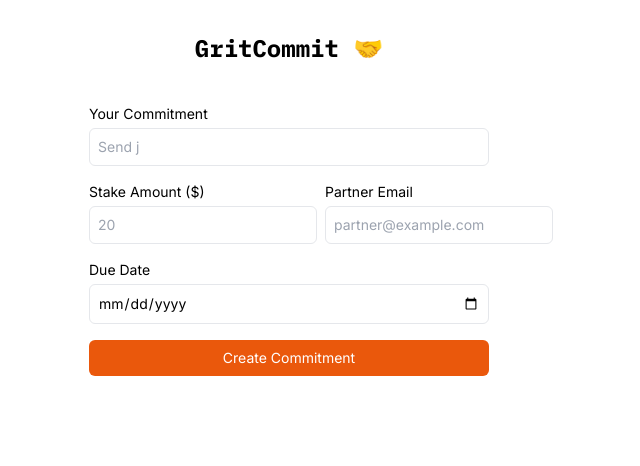
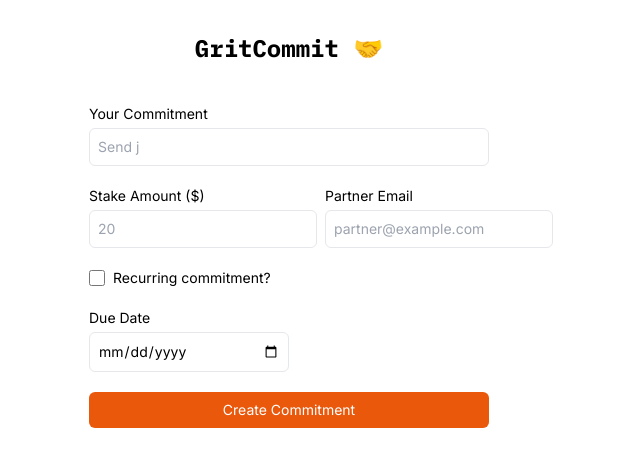
Before and after one commit to dryu99/gritcommit-pub, a Next.js app in the folder web/: page / in a window 1280 px wide. Shown: the top 466 px of the page, without its empty margins (351-991 px from the left). Built offline with nearby package versions, Linux system fonts and the light colour scheme.

Commit message:
add recurring option + conditional input rendering

```diff
--- a/web/src/ui/components/goal-form.tsx
+++ b/web/src/ui/components/goal-form.tsx
@@ -14,6 +14,8 @@ export const GoalForm = () => {
   const [errorMessage, dispatch] = useActionState(createGoal, undefined);
   const [goalPlaceholder, setGoalPlaceholder] = useState("");
   const [currGoalPlaceholderIndex, setCurrGoalPlaceholderIndex] = useState(0);
+  const [isRecurring, setIsRecurring] = useState(false);
+  const [hasDate, setHasDate] = useState(false);
 
   useEffect(() => {
     let currentText = GOAL_PLACEHOLDERS[currGoalPlaceholderIndex];
@@ -67,7 +69,7 @@ export const GoalForm = () => {
   }, [currGoalPlaceholderIndex]);
 
   return (
-    <form className="flex flex-col gap-4 w-[400px] text-sm" action={dispatch}>
+    <form className="flex flex-col gap-5 w-[400px] text-sm" action={dispatch}>
       <div className="flex flex-col gap-1">
         <label htmlFor="description">Your Commitment</label>
         <input
@@ -101,15 +103,51 @@ export const GoalForm = () => {
           />
         </div>
       </div>
-      <div className="flex flex-col gap-1">
-        <label htmlFor="dueDate">Due Date</label>
+      <div className="flex items-center gap-2">
         <input
-          id="dueDate"
-          name="dueDate"
-          type="date"
-          className="p-2 rounded-md border"
-          placeholder="Due Date"
+          type="checkbox"
+          id="isRecurring"
+          checked={isRecurring}
+          // TODO would be nice to persist dates on change
+          onChange={(e) => {
+            setIsRecurring(e.target.checked);
+            setHasDate(false);
+          }}
+          className="w-4 h-4"
         />
+        <label htmlFor="isRecurring">Recurring commitment?</label>
+      </div>
+      <div className="flex flex-col gap-2">
+        {isRecurring ? (
+          <div className="flex flex-col gap-2">
+            <select
+              name="frequency"
+              className="p-2 rounded-md border"
+              defaultValue=""
+            >
+              <option value="" disabled>
+                Select frequency
+              </option>
+              <option value="daily">Every day</option>
+              <option value="weekly">Weekly</option>
+              <option value="custom">Custom days</option>
+            </select>
+          </div>
+        ) : (
+          <div className="flex flex-col gap-1">
+            <label htmlFor="dueDate">Due Date</label>
+            <div className="flex items-center gap-2">
+              <input
+                id="dueDate"
+                name="dueDate"
+                type="date"
+                className="p-2 rounded-md border w-1/2"
+                onChange={(e) => setHasDate(!!e.target.value)}
+              />
+              {hasDate && <span className="text-gray-500">11:59pm</span>}
+            </div>
+          </div>
+        )}
       </div>
 
       <button
```
